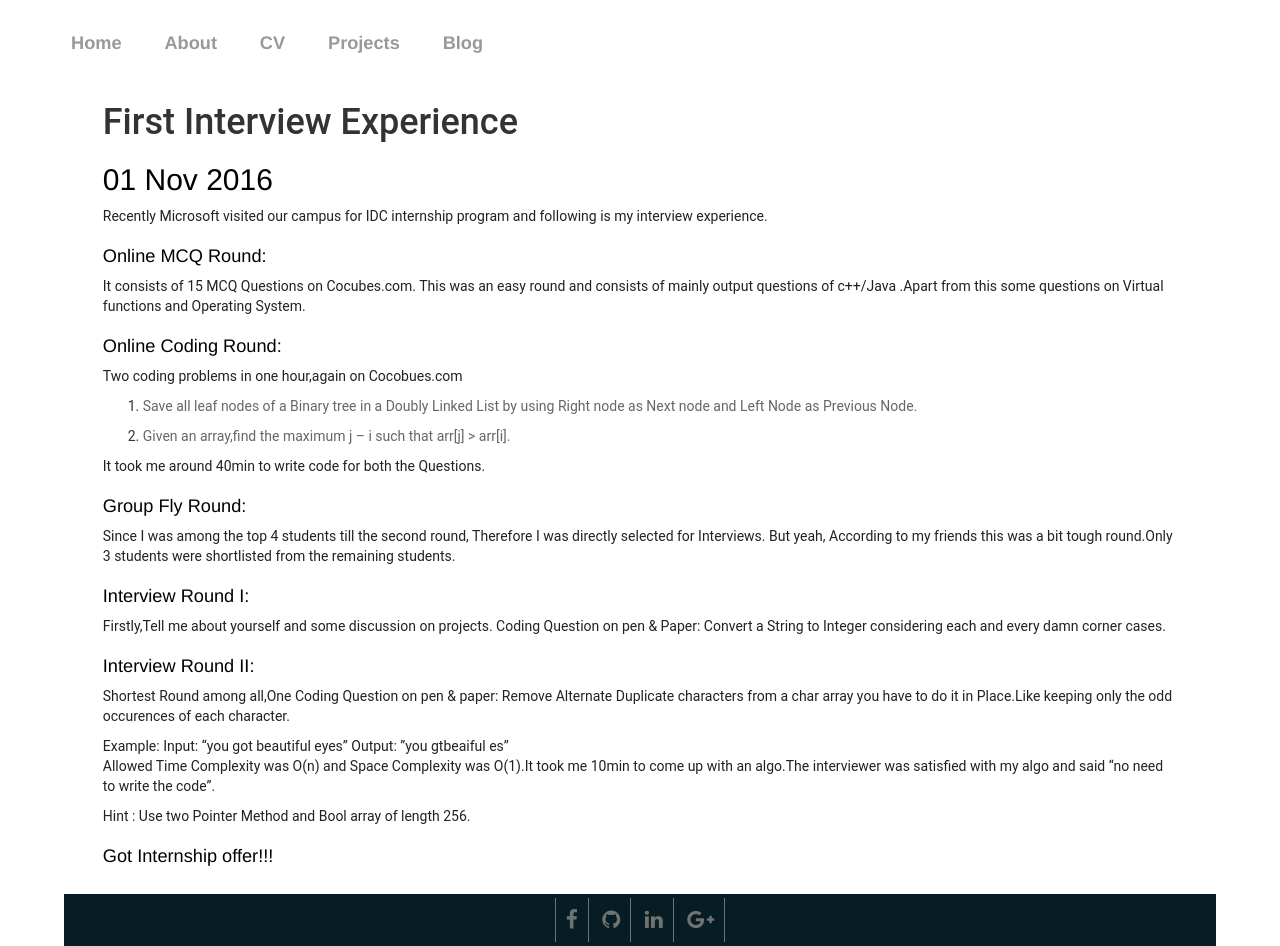
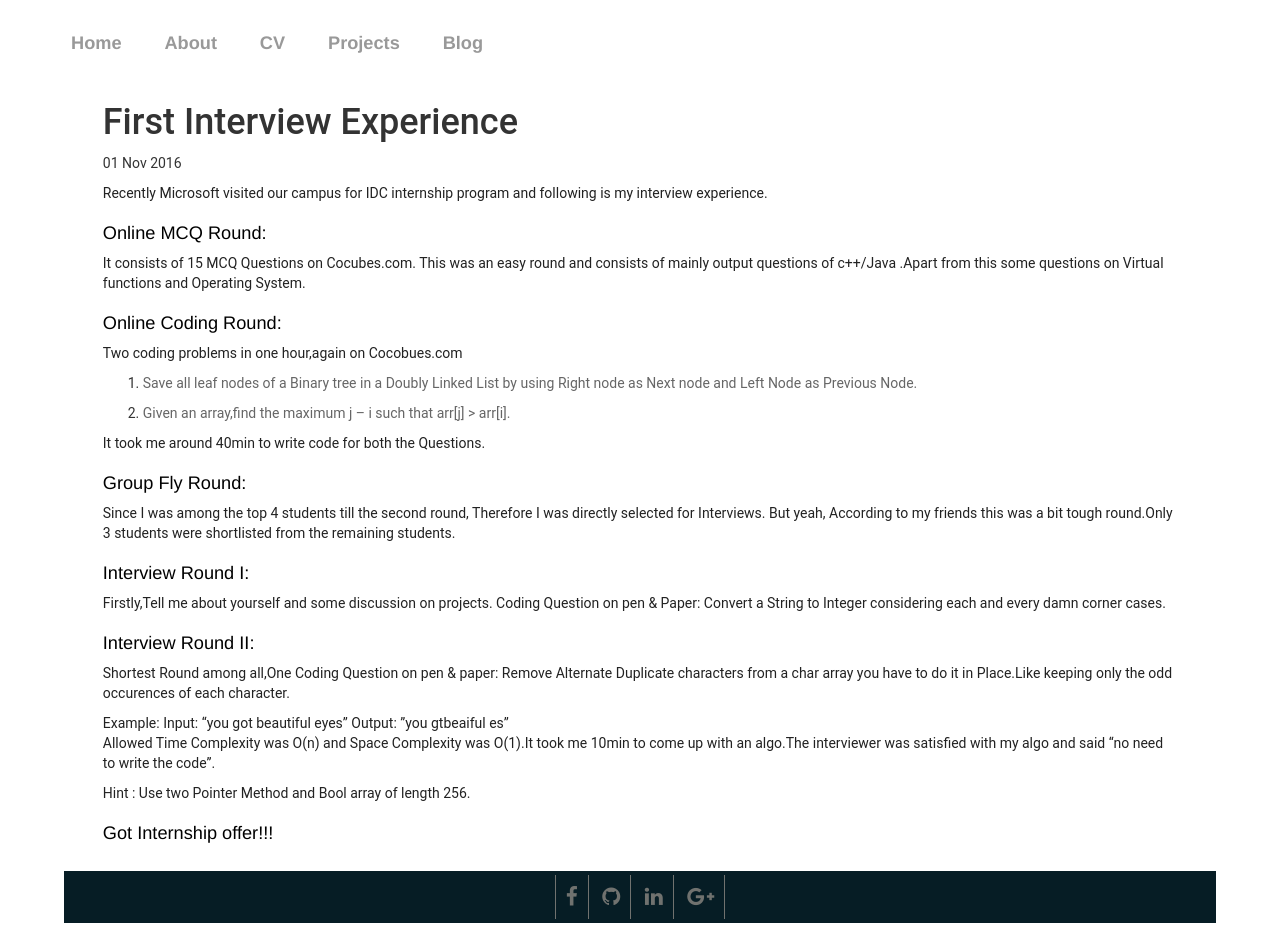
Before and after one commit to amitj975/amitj975.github.io, a Jekyll site: the page built from _posts/2016-11-01-First Interview Experience.md, in a window 1280 px wide. Built offline with Jekyll 4.4.1, drawn with Linux system fonts in a browser that asks for light colours; nearby versions of some CDN libraries; after the commit the page ends 923 px from its top, so only the background shows below that.

Commit message:
font-size

```diff
--- a/_layouts/post.html
+++ b/_layouts/post.html
@@ -2,7 +2,7 @@
 layout: default
 ---
 <h1>{{ page.title }}</h1>
-<h2 class="meta">{{ page.date | date_to_string }}</h2>
+<p class="meta">{{ page.date | date_to_string }}</p>
 
 <div class="post">
   {{ content }}
--- a/blog/index.html
+++ b/blog/index.html
@@ -6,7 +6,7 @@
 <ul class="posts">
 
   {% for post in site.posts %}
-    <li><span>{{ post.date | date_to_string }}</span> &raquo; <a href="{{ post.url }}" title="{{ post.title }}">{{ post.title }}</a></li>
+    <li><h3><span>{{ post.date | date_to_string }}</span> &raquo; <a href="{{ post.url }}" title="{{ post.title }}">{{ post.title }}</a></h3></li>
   {% endfor %}
 
 </ul>
```
